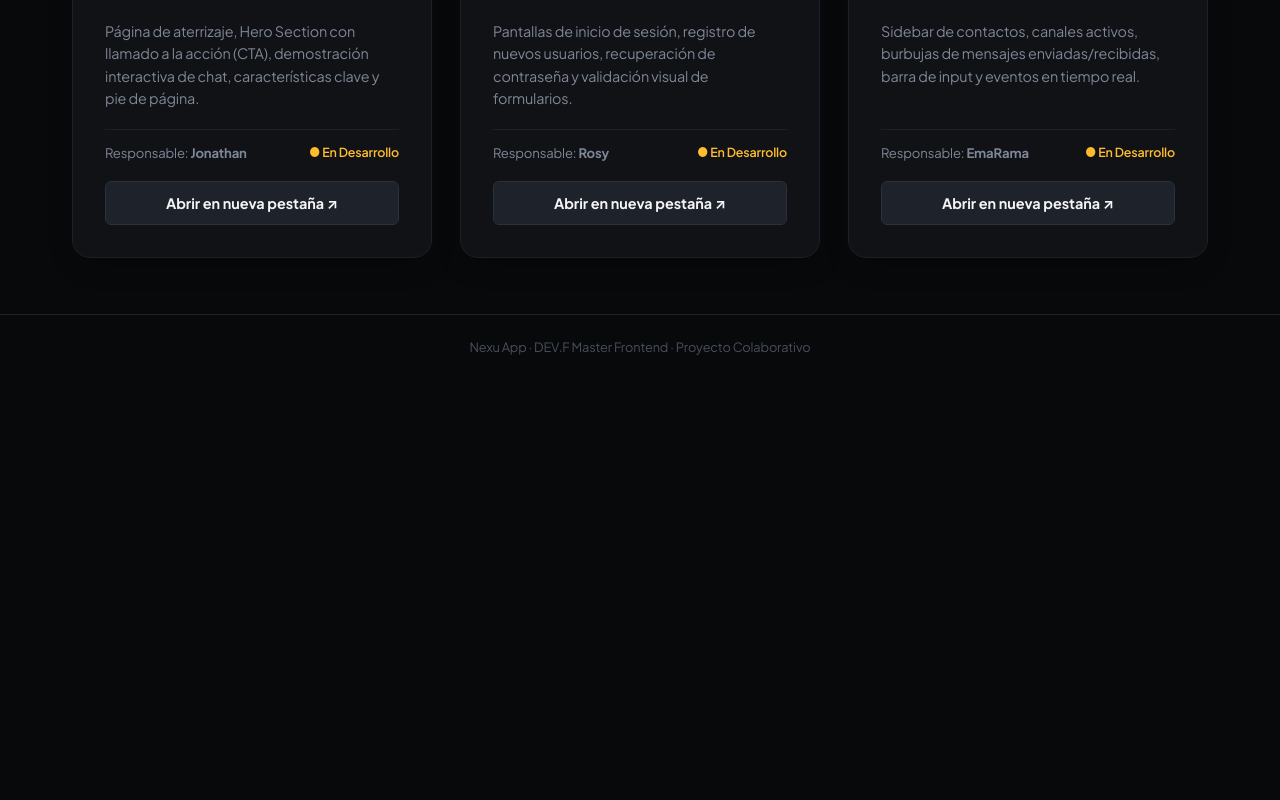
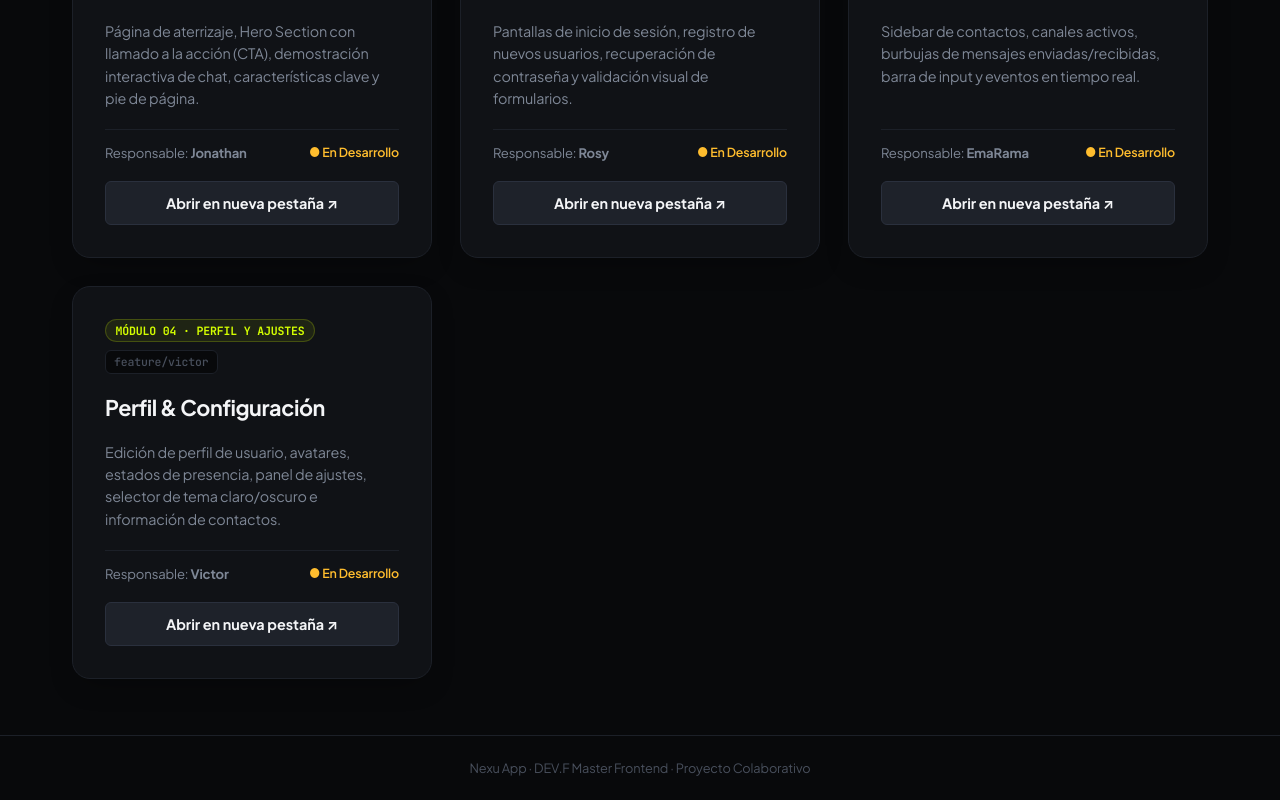
Before and after one commit to jona943/6.-Proyecto_Final-Master_Frontend, a React (Vite) app in the folder app-nexu/: page / in a window 1280 px wide. Shown: the part 422-1222 px from the top of the page. Before the commit the page ends 801 px from the top, so only its background shows below. Built offline with nearby package versions, Linux system fonts and the light colour scheme; no server answers.

Commit message:
feat(profile): estructura base modulo 04 y registro en developer hub

```diff
--- a/app-nexu/src/views/demo/Demo.jsx
+++ b/app-nexu/src/views/demo/Demo.jsx
@@ -3,6 +3,7 @@ import './style.css'
 import Landing from '../frontend/landing/Landing.jsx'
 import Login from '../frontend/login-auth/Login.jsx'
 import ChatHome from '../frontend/chat/ChatHome.jsx'
+import ProfileSettings from '../frontend/profile-settings/ProfileSettings.jsx'
 import { MODULES_DATA, checkBranchStatus } from './moduleValidator.js'
 
 function Demo() {
@@ -65,13 +66,14 @@ function Demo() {
   // =========================================================================
   // 1. MODO AISLADO (RENDERIZACIÓN PURA DE CADA INTEGRANTE)
   // =========================================================================
-  if (activeView === 'landing' || activeView === 'login' || activeView === 'chat') {
+  if (activeView === 'landing' || activeView === 'login' || activeView === 'chat' || activeView === 'profile') {
     return (
       <div className="standalone-canvas">
         {/* Componente puro sin contenedor restrictivo */}
         {activeView === 'landing' && <Landing />}
         {activeView === 'login' && <Login />}
         {activeView === 'chat' && <ChatHome />}
+        {activeView === 'profile' && <ProfileSettings />}
 
         {/* Botón flotante no intrusivo para volver al Hub */}
         <button
--- a/app-nexu/src/views/demo/moduleValidator.js
+++ b/app-nexu/src/views/demo/moduleValidator.js
@@ -50,6 +50,19 @@ export const MODULES_DATA = [
       label: '● En Desarrollo',
       type: 'in-progress',
       detail: 'Rama feature/EmaRama'
+    }
+  },
+  {
+    id: 'profile',
+    badge: 'Módulo 04 · Perfil y Ajustes',
+    title: 'Perfil & Configuración',
+    author: 'Victor',
+    branch: 'feature/victor',
+    desc: 'Edición de perfil de usuario, avatares, estados de presencia, panel de ajustes, selector de tema claro/oscuro e información de contactos.',
+    initialStatus: {
+      label: '● En Desarrollo',
+      type: 'in-progress',
+      detail: 'Rama feature/victor'
     }
   }
 ]
--- /dev/null
+++ b/app-nexu/src/views/frontend/profile-settings/ProfileSettings.jsx
@@ -0,0 +1,11 @@
+function ProfileSettings() {
+  return (
+    <div className="view-card">
+      <span className="view-tag">Módulo 04 · Perfil & Configuración</span>
+      <h2>Perfil de Usuario & Ajustes</h2>
+      <p>Espacio asignado a Víctor para la gestión de perfil, estados y preferencias de la aplicación.</p>
+    </div>
+  )
+}
+
+export default ProfileSettings
```
Also changed, not shown: app-nexu/src/views/frontend/profile-settings/README.md (added).
